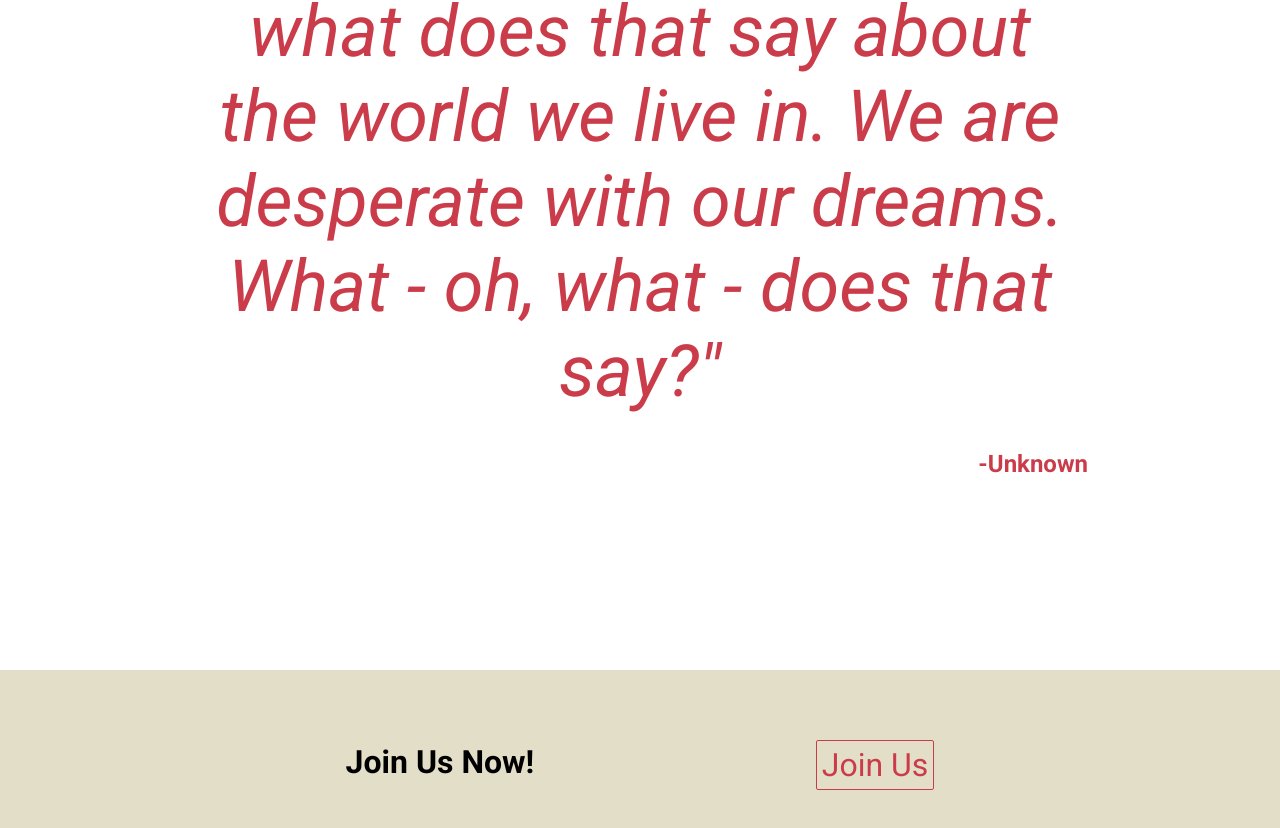
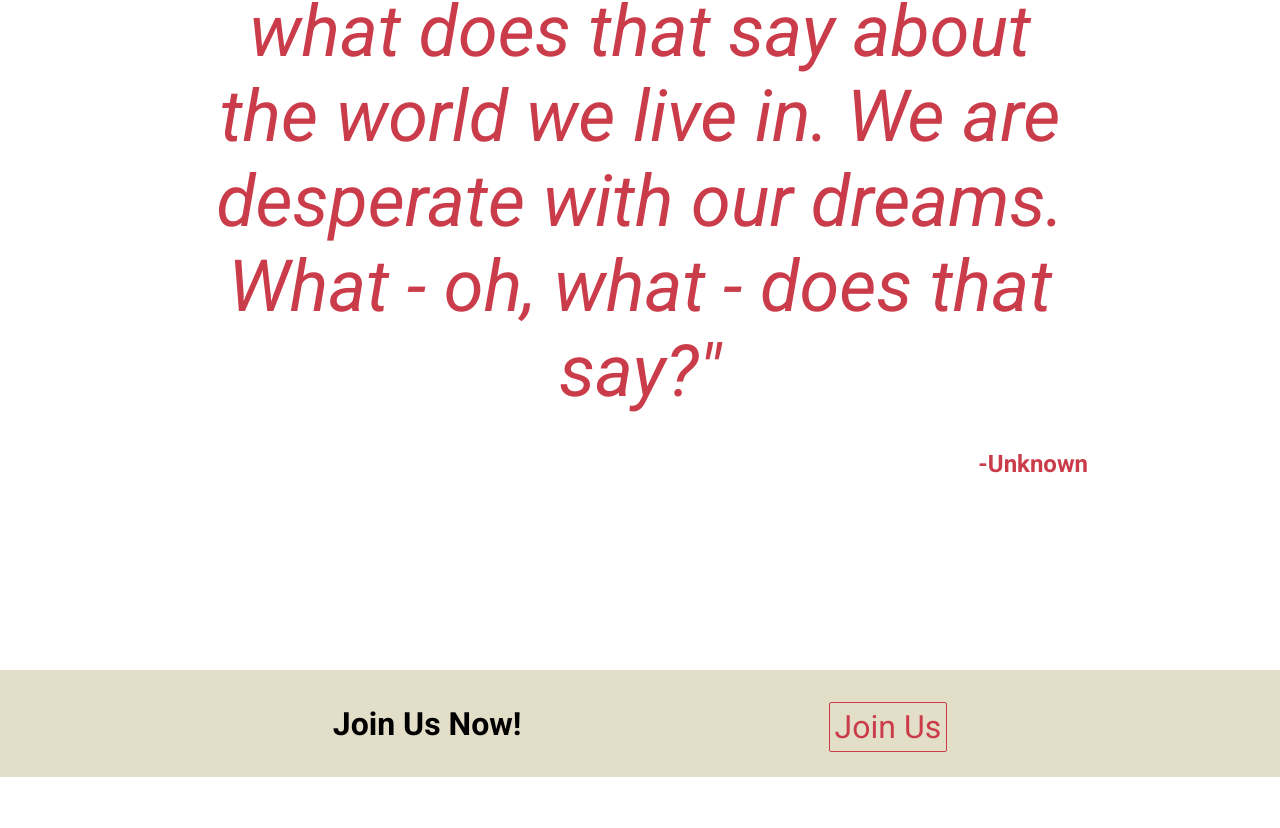
Before and after one commit to Zakede/Odin-LandingPage, a plain HTML site: page index.html in a window 1280 px wide. Shown: the part 1456-2284 px from the top of the page. After the commit the page ends 2233 px from the top, so only its background shows below. Drawn offline with Linux system fonts and the light colour scheme.

Commit message:
Fixed Nav

```diff
--- a/assets/styles.css
+++ b/assets/styles.css
@@ -26,7 +26,7 @@ ul {
 }
 
 .navright {
-    margin-right: 7%;
+    margin-right: 16%;
     font-family: "Roboto", sans-serif;
     font-weight: 400;
     font-size: 16px;
@@ -152,8 +152,7 @@ ul {
 
 #join{
     font-family: "Roboto", sans-serif;
-    padding: 15%;
-    padding: 5%;
+    padding: 2%;
     display: flex;
     justify-content: space-evenly;
     align-items: center;
```
